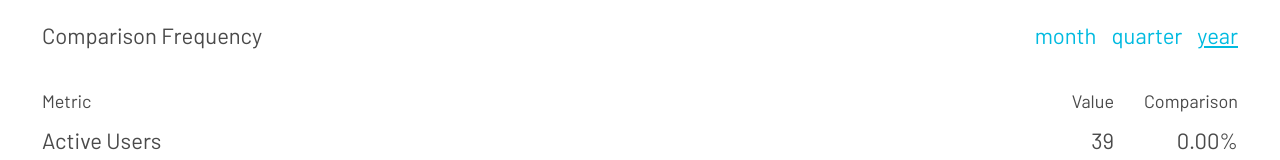
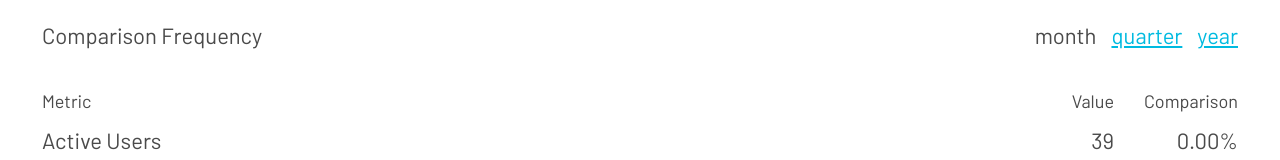
Before and after one commit to emauldin84/newstory-metrics-dashboard, a React (Create React App) app: page / in a window 1280 px wide. Shown: the top 160 px of the page. Built offline with nearby package versions, Linux system fonts and the light colour scheme.

Commit message:
adds logic to change frequency selector class and styling

```diff
--- a/src/components/ComparisonFrequency/ComparisonFrequency.css
+++ b/src/components/ComparisonFrequency/ComparisonFrequency.css
@@ -12,6 +12,7 @@
 .frequency {
     color: #00BAE0;
     margin-left: 15px;
+    text-decoration: underline;
 }
 .frequency:hover {
     cursor: pointer;
@@ -20,5 +21,8 @@
 }
 .year {
     margin-right: 10px;
-    text-decoration: underline;
 }
+.active {
+    text-decoration: none;
+    color: #4A4A4A;
+}
--- a/src/components/ComparisonFrequency/ComparisonFrequency.js
+++ b/src/components/ComparisonFrequency/ComparisonFrequency.js
@@ -3,13 +3,16 @@ import React from 'react'
 import './ComparisonFrequency.css'
 
 let ComparisonFrequency = (props) => {
+    let monthClass = props.frequency === 'lastMonth' ? 'active frequency month' : 'frequency month'
+    let quarterClass = props.frequency === 'lastQuarter' ? 'active frequency quarter' : 'frequency quarter'
+    let yearClass = props.frequency === 'lastYear' ? 'active frequency year' : 'frequency year'
     return (
         <div className='comparison-container'>
             <p className='frequency-title'>Comparison Frequency</p>
             <div className='frequency-selector'>
-                <p className='frequency month' onClick={() => props.handleFrequencyClick('lastMonth')}>month</p>
-                <p className='frequency quarter' onClick={() => props.handleFrequencyClick('lastQuarter')}>quarter</p>
-                <p className='frequency year' onClick={() => props.handleFrequencyClick('lastYear')}>year</p>
+                <p className={monthClass} onClick={() => props.handleFrequencyClick('lastMonth')}>month</p>
+                <p className={quarterClass} onClick={() => props.handleFrequencyClick('lastQuarter')}>quarter</p>
+                <p className={yearClass} onClick={() => props.handleFrequencyClick('lastYear')}>year</p>
             </div>
         </div>
     )
```
